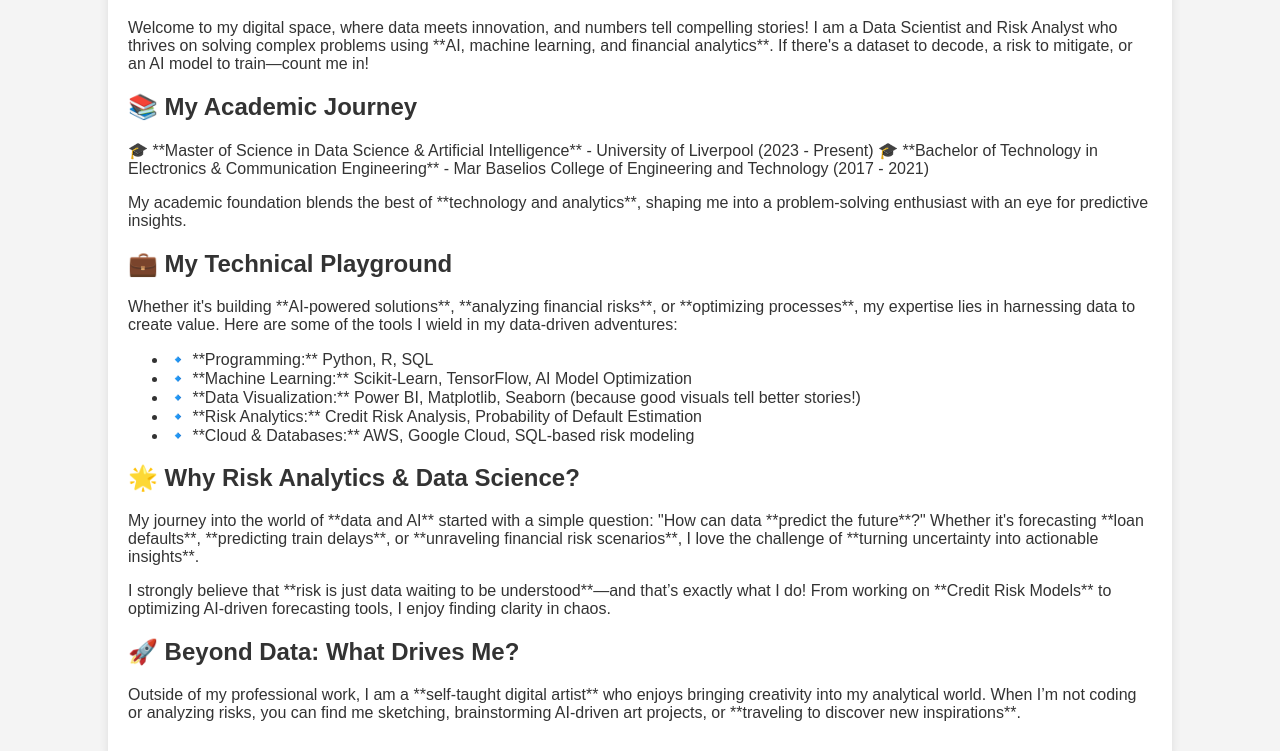
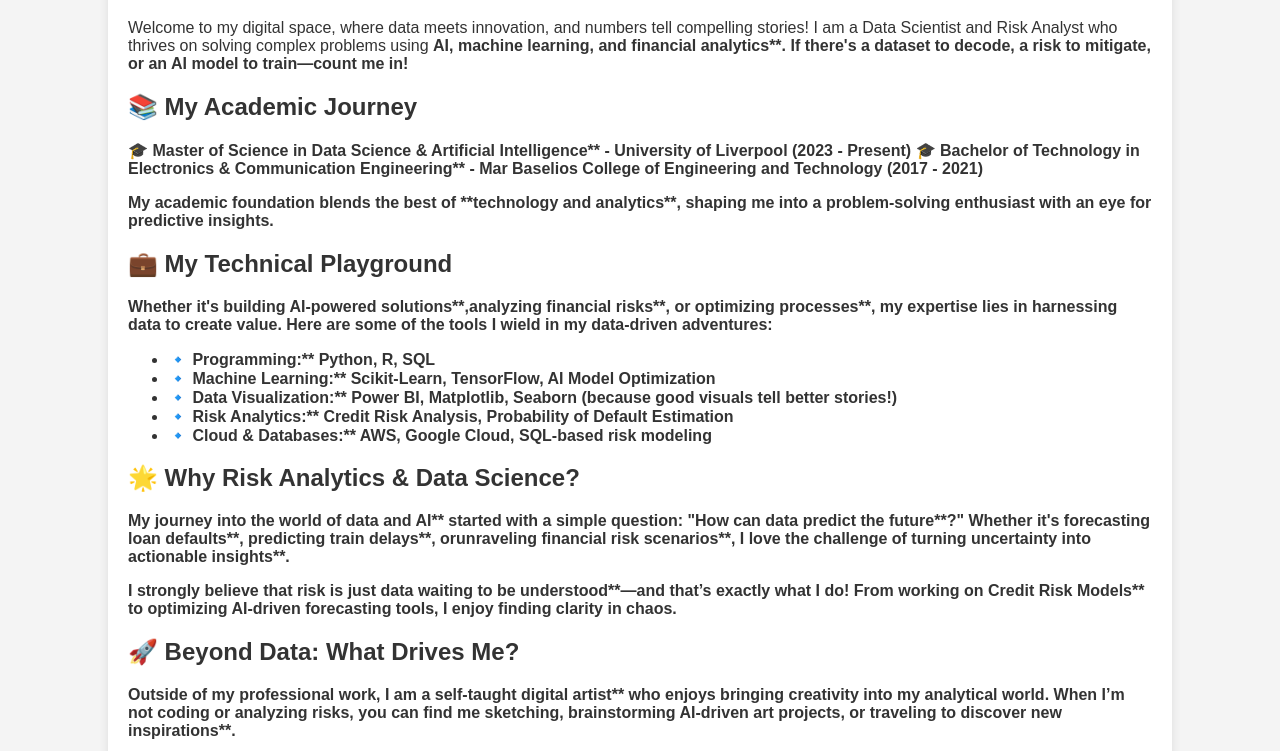
Before and after one commit to VarshaUshaSunilBabu/VarshaUshaSunilBabu.github.io, a plain HTML site: page about.html in a window 1280 px wide. Shown: the part 201-952 px from the top of the page. Drawn offline with Linux system fonts and the light colour scheme.

Commit message:
Update about.html

```diff
--- a/about.html
+++ b/about.html
@@ -63,14 +63,14 @@
         <h1>Hi, I'm Varsha Usha Sunil Babu! 🚀</h1>
         <p>
             Welcome to my digital space, where data meets innovation, and numbers tell compelling stories!
-            I am a Data Scientist and Risk Analyst who thrives on solving complex problems using **AI, machine learning, and financial analytics**.
+            I am a Data Scientist and Risk Analyst who thrives on solving complex problems using <strong>AI, machine learning, and financial analytics**.
             If there's a dataset to decode, a risk to mitigate, or an AI model to train—count me in!
         </p>
 
         <h2>📚 My Academic Journey</h2>
         <p>
-            🎓 **Master of Science in Data Science & Artificial Intelligence** - University of Liverpool (2023 - Present)
-            🎓 **Bachelor of Technology in Electronics & Communication Engineering** - Mar Baselios College of Engineering and Technology (2017 - 2021)
+            🎓 <strong>Master of Science in Data Science & Artificial Intelligence** - University of Liverpool (2023 - Present)
+            🎓 <strong>Bachelor of Technology in Electronics & Communication Engineering** - Mar Baselios College of Engineering and Technology (2017 - 2021)
         </p>
         <p>
             My academic foundation blends the best of **technology and analytics**, shaping me into a problem-solving enthusiast with an eye for predictive insights.
@@ -78,30 +78,30 @@
 
         <h2>💼 My Technical Playground</h2>
         <p>
-            Whether it's building **AI-powered solutions**, **analyzing financial risks**, or **optimizing processes**, my expertise lies in harnessing data to create value.
+            Whether it's building <strong>AI-powered solutions**,<strong>analyzing financial risks**, or <strong>optimizing processes**, my expertise lies in harnessing data to create value.
             Here are some of the tools I wield in my data-driven adventures:
         </p>
         <ul>
-            <li>🔹 **Programming:** Python, R, SQL</li>
-            <li>🔹 **Machine Learning:** Scikit-Learn, TensorFlow, AI Model Optimization</li>
-            <li>🔹 **Data Visualization:** Power BI, Matplotlib, Seaborn (because good visuals tell better stories!)</li>
-            <li>🔹 **Risk Analytics:** Credit Risk Analysis, Probability of Default Estimation</li>
-            <li>🔹 **Cloud & Databases:** AWS, Google Cloud, SQL-based risk modeling</li>
+            <li>🔹 <strong>Programming:** Python, R, SQL</li>
+            <li>🔹 <strong>Machine Learning:** Scikit-Learn, TensorFlow, AI Model Optimization</li>
+            <li>🔹 <strong>Data Visualization:** Power BI, Matplotlib, Seaborn (because good visuals tell better stories!)</li>
+            <li>🔹 <strong>Risk Analytics:** Credit Risk Analysis, Probability of Default Estimation</li>
+            <li>🔹 <strong>Cloud & Databases:** AWS, Google Cloud, SQL-based risk modeling</li>
         </ul>
 
         <h2>🌟 Why Risk Analytics & Data Science?</h2>
         <p>
-            My journey into the world of **data and AI** started with a simple question: "How can data **predict the future**?"
-            Whether it's forecasting **loan defaults**, **predicting train delays**, or **unraveling financial risk scenarios**, I love the challenge of **turning uncertainty into actionable insights**.
+            My journey into the world of <strong>data and AI** started with a simple question: "How can data <strong>predict the future**?"
+            Whether it's forecasting <strong>loan defaults**, <strong>predicting train delays**, or<strong>unraveling financial risk scenarios**, I love the challenge of <strong>turning uncertainty into actionable insights**.
         </p>
         <p>
-            I strongly believe that **risk is just data waiting to be understood**—and that’s exactly what I do! From working on **Credit Risk Models** to optimizing AI-driven forecasting tools, I enjoy finding clarity in chaos.
+            I strongly believe that <strong>risk is just data waiting to be understood**—and that’s exactly what I do! From working on <strong>Credit Risk Models** to optimizing AI-driven forecasting tools, I enjoy finding clarity in chaos.
         </p>
 
         <h2>🚀 Beyond Data: What Drives Me?</h2>
         <p>
-            Outside of my professional work, I am a **self-taught digital artist** who enjoys bringing creativity into my analytical world.
-            When I’m not coding or analyzing risks, you can find me sketching, brainstorming AI-driven art projects, or **traveling to discover new inspirations**.
+            Outside of my professional work, I am a <strong>self-taught digital artist** who enjoys bringing creativity into my analytical world.
+            When I’m not coding or analyzing risks, you can find me sketching, brainstorming AI-driven art projects, or <strong>traveling to discover new inspirations**.
         </p>
     </div>
     <footer>
```
